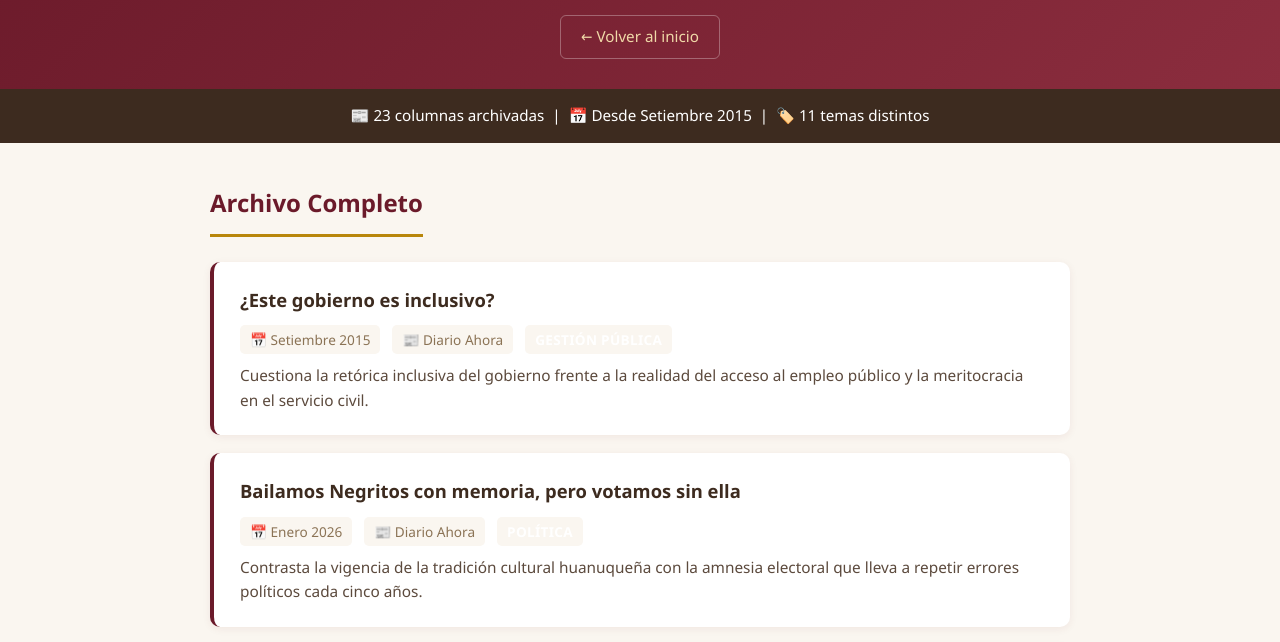
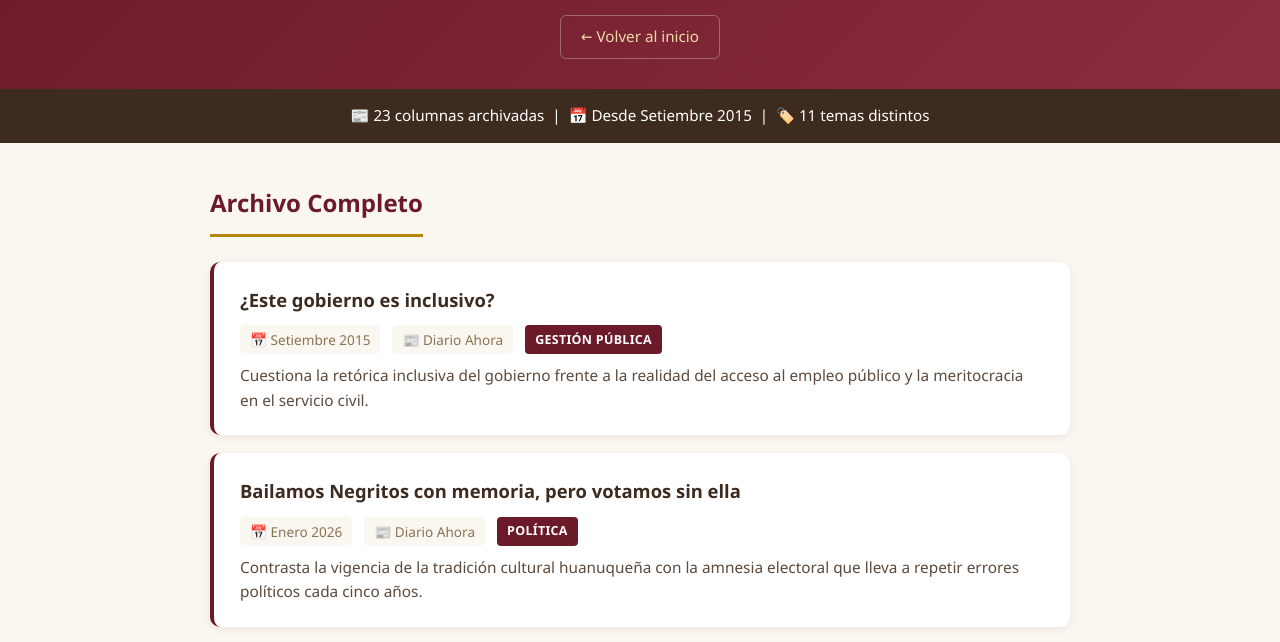
Before and after one commit to alvarezwily/wilyalvarezpasquel.github.io, a plain HTML site: page articulos/index.html in a window 1280 px wide. Shown: the part 129-771 px from the top of the page. Drawn offline with Linux system fonts and the light colour scheme.

Commit message:
Add files via upload

```diff
--- a/articulos/index.html
+++ b/articulos/index.html
@@ -109,21 +109,21 @@
             border-radius: 5px;
             font-size: 0.85rem;
         }
-        .article-card p {
-            color: var(--texto);
-            font-size: 0.96rem;
-            line-height: 1.6;
-        }
-        .theme-tag {
-            display: inline-block;
-            background: var(--guinda);
-            color: white;
-            padding: 2px 10px;
+        /* CORRECCIÓN: tag de tema con fondo guinda y letra blanca */
+        .meta .theme-tag {
+            background: var(--guinda) !important;
+            color: white !important;
+            padding: 3px 10px;
             border-radius: 4px;
             font-size: 0.78rem;
             font-weight: 600;
             text-transform: uppercase;
             letter-spacing: 0.3px;
+        }
+        .article-card p {
+            color: var(--texto);
+            font-size: 0.96rem;
+            line-height: 1.6;
         }
         footer {
             background: var(--marron);
```
